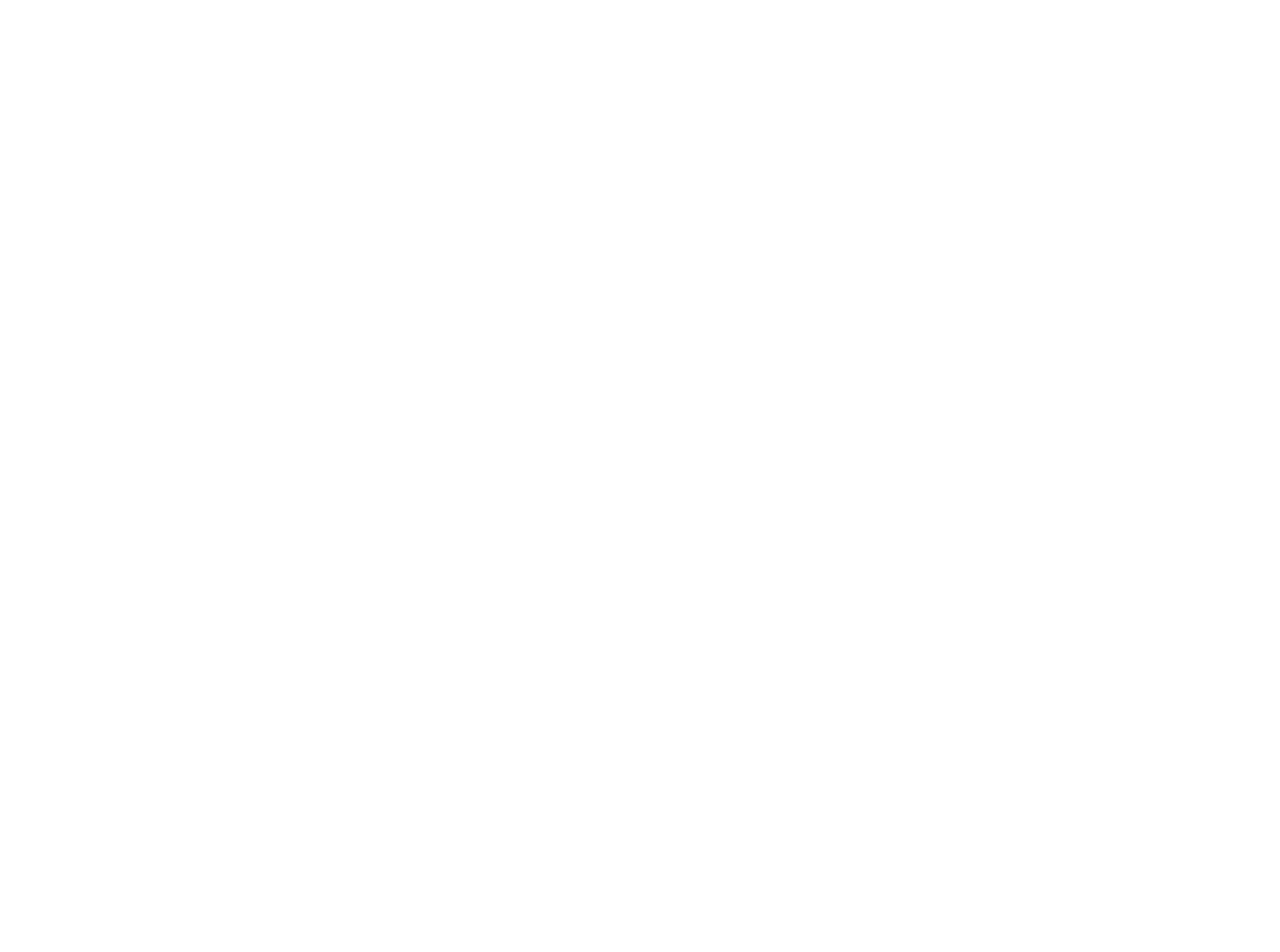
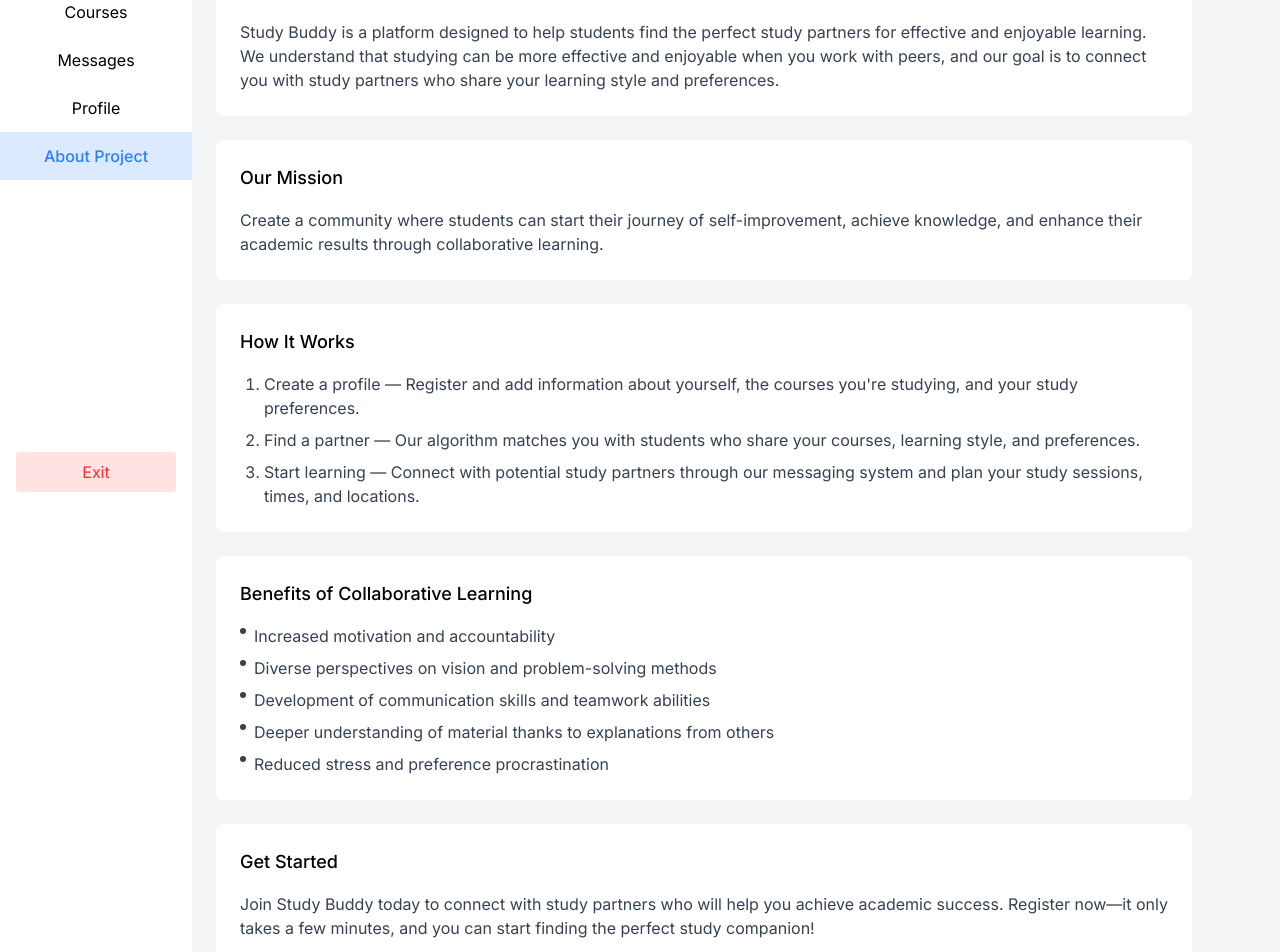
Before and after one commit to iooe/buddy-app-project, a Next.js app: page /about in a window 1280 px wide. Before the commit this address had no page. Shown: the part 180-1132 px from the top of the page. Before the commit the page ends 800 px from the top, so only its background shows below. Built offline with nearby package versions, Linux system fonts and the light colour scheme.

Commit message:
feat: add about page

```diff
--- /dev/null
+++ b/app/about/page.jsx
@@ -0,0 +1,94 @@
+import React from 'react';
+import Sidebar from "@/components/ui/Sidebar";
+import Header from "@/components/ui/Header";
+
+export default function AboutPage() {
+    return (
+        <div className="min-h-screen bg-gray-100">
+            {/* Header */}
+            <Header/>
+
+            <div className="flex">
+                {/* Sidebar */}
+                <Sidebar/>
+
+                {/* Main Content */}
+                <div className="flex-1 w-max max-w-5xl p-6 bg-gray-100">
+                    <h1 className="text-xl font-semibold mb-6">About Study Buddy</h1>
+
+                    <div className="bg-white rounded-lg p-6 mb-6">
+                        <h2 className="text-lg font-medium mb-4">About</h2>
+                        <p className="text-gray-700">
+                            Study Buddy is a platform designed to help students find the perfect study partners for
+                            effective and enjoyable learning. We understand that studying can be more effective and
+                            enjoyable when you work with peers, and our goal is to connect you with study partners who
+                            share your learning style and preferences.
+                        </p>
+                    </div>
+
+                    <div className="bg-white rounded-lg p-6 mb-6">
+                        <h2 className="text-lg font-medium mb-4">Our Mission</h2>
+                        <p className="text-gray-700">
+                            Create a community where students can start their journey of self-improvement, achieve
+                            knowledge, and enhance their academic results through collaborative learning.
+                        </p>
+                    </div>
+
+                    <div className="bg-white rounded-lg p-6 mb-6">
+                        <h2 className="text-lg font-medium mb-4">How It Works</h2>
+                        <ol className="list-decimal pl-6 text-gray-700 space-y-2">
+                            <li>Create a profile — Register and add information about yourself, the courses you're
+                                studying, and your study preferences.
+                            </li>
+                            <li>Find a partner — Our algorithm matches you with students who share your courses,
+                                learning style, and preferences.
+                            </li>
+                            <li>Start learning — Connect with potential study partners through our messaging system and
+                                plan your study sessions, times, and locations.
+                            </li>
+                        </ol>
+                    </div>
+
+                    <div className="bg-white rounded-lg p-6 mb-6">
+                        <h2 className="text-lg font-medium mb-4">Benefits of Collaborative Learning</h2>
+                        <ul className="space-y-2 text-gray-700">
+                            <li className="flex items-start">
+                                <div className="mt-1 mr-2 w-1.5 h-1.5 rounded-full bg-gray-700"></div>
+                                <span>Increased motivation and accountability</span>
+                            </li>
+                            <li className="flex items-start">
+                                <div className="mt-1 mr-2 w-1.5 h-1.5 rounded-full bg-gray-700"></div>
+                                <span>Diverse perspectives on vision and problem-solving methods</span>
+                            </li>
+                            <li className="flex items-start">
+                                <div className="mt-1 mr-2 w-1.5 h-1.5 rounded-full bg-gray-700"></div>
+                                <span>Development of communication skills and teamwork abilities</span>
+                            </li>
+                            <li className="flex items-start">
+                                <div className="mt-1 mr-2 w-1.5 h-1.5 rounded-full bg-gray-700"></div>
+                                <span>Deeper understanding of material thanks to explanations from others</span>
+                            </li>
+                            <li className="flex items-start">
+                                <div className="mt-1 mr-2 w-1.5 h-1.5 rounded-full bg-gray-700"></div>
+                                <span>Reduced stress and preference procrastination</span>
+                            </li>
+                        </ul>
+                    </div>
+
+                    <div className="bg-white rounded-lg p-6 mb-6">
+                        <h2 className="text-lg font-medium mb-4">Get Started</h2>
+                        <p className="text-gray-700">
+                            Join Study Buddy today to connect with study partners who will help you achieve academic
+                            success. Register now—it only takes a few minutes, and you can start finding the perfect
+                            study companion!
+                        </p>
+                    </div>
+
+                    <div className="text-center text-gray-500 text-sm">
+                        © 2023 Study Buddy. All rights reserved.
+                    </div>
+                </div>
+            </div>
+        </div>
+    );
+}
```
